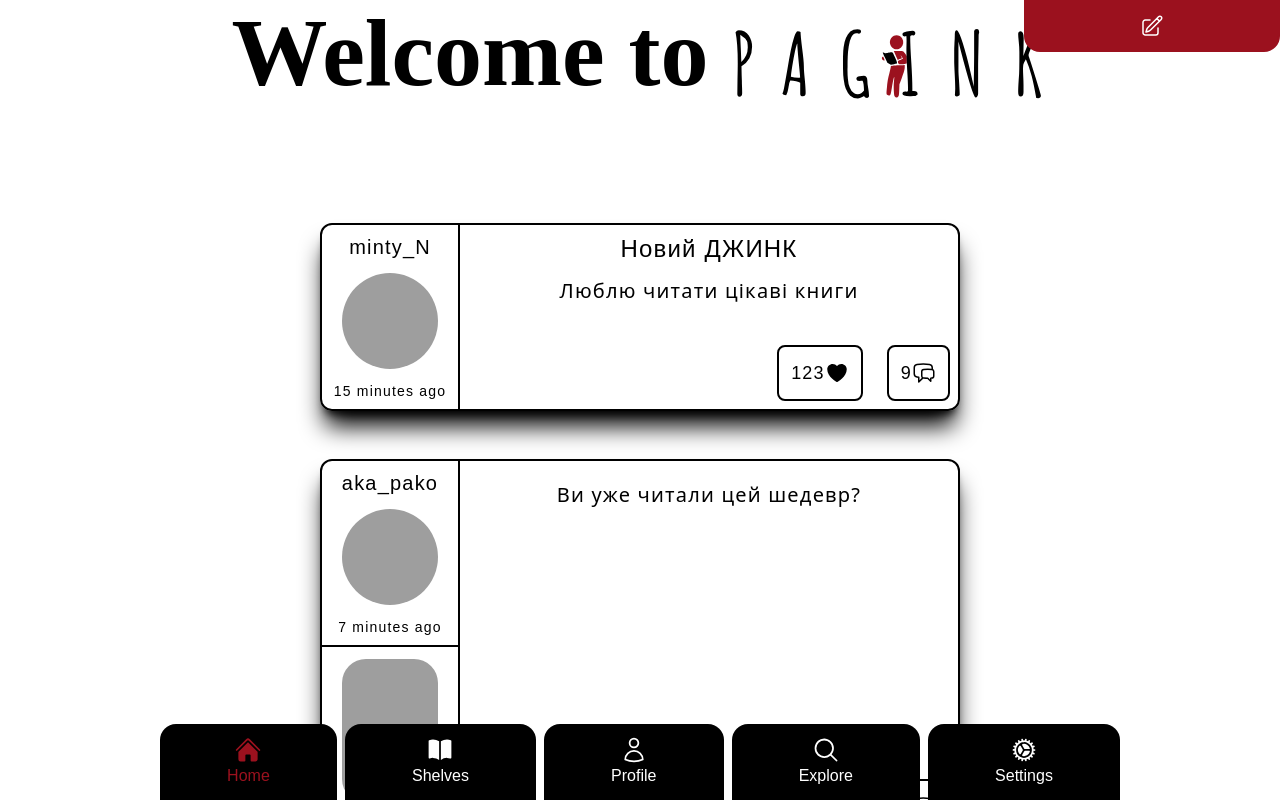
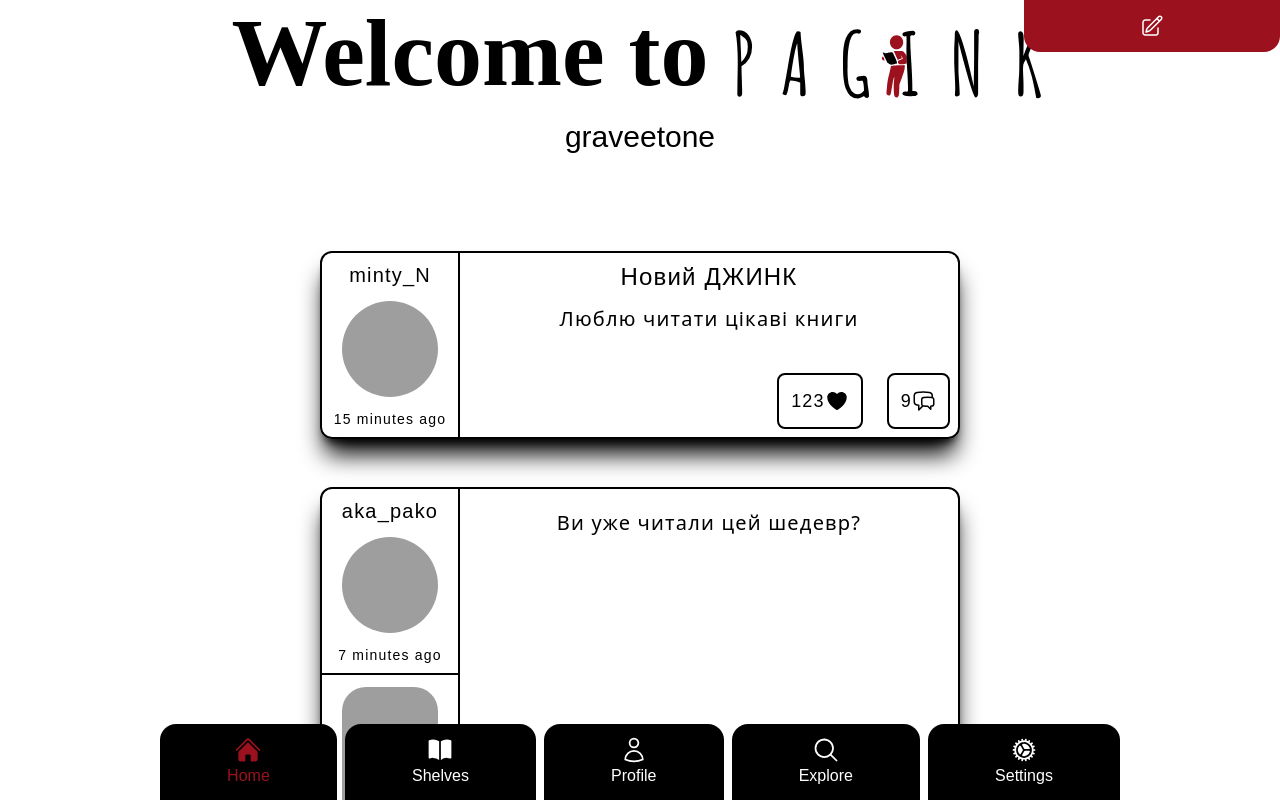
Before and after one commit to graveetone/pagink, a React (Create React App) app in the folder frontend/: page / in a window 1280 px wide. Shown: the top 800 px of the page. Built offline with nearby package versions, Linux system fonts and the light colour scheme; grey boxes are pictures that could not be loaded.

Commit message:
PG-15 add UserGreeting

```diff
--- a/frontend/src/components/header/Header.jsx
+++ b/frontend/src/components/header/Header.jsx
@@ -1,10 +1,12 @@
 import React from "react";
+
 import Logo from './components/Logo'
 import Title from './components/Title'
+import UserGreeting from "./components/UserGreeting";
 
 function Header({ heading, subheading }) {
     return (
-        <div className='flex flex-col justify-start items-center gap-5 w-full'>
+        <div className='flex flex-col justify-start items-center w-full'>
             <div className='flex md:flex-row flex-col justify-center items-center w-full gap-5'>
                 {heading ? (
                     <Title text={heading} />
@@ -15,6 +17,8 @@ function Header({ heading, subheading }) {
                     </>
                 )}
             </div>
+            {!heading && <UserGreeting />}
+
             <div className='text-2xl font-balsamiq tracking-wider text-center w-full flex justify-center items-center gap-3'>
                 {subheading}
             </div>
--- /dev/null
+++ b/frontend/src/components/header/components/UserGreeting.jsx
@@ -0,0 +1,16 @@
+import React, { useContext } from 'react'
+
+import { CurrentUserContext } from '../../../contexts/CurrentUserContext'
+
+function UserGreeting() {
+  const { currentUser } = useContext(CurrentUserContext)
+  return (
+    <div className='flex flex-col gap-1 justify-center items-center mt-3 text-3xl font-balsamiq'>
+      <span>
+        {currentUser.username}
+      </span>
+    </div>
+  )
+}
+
+export default UserGreeting;
```
